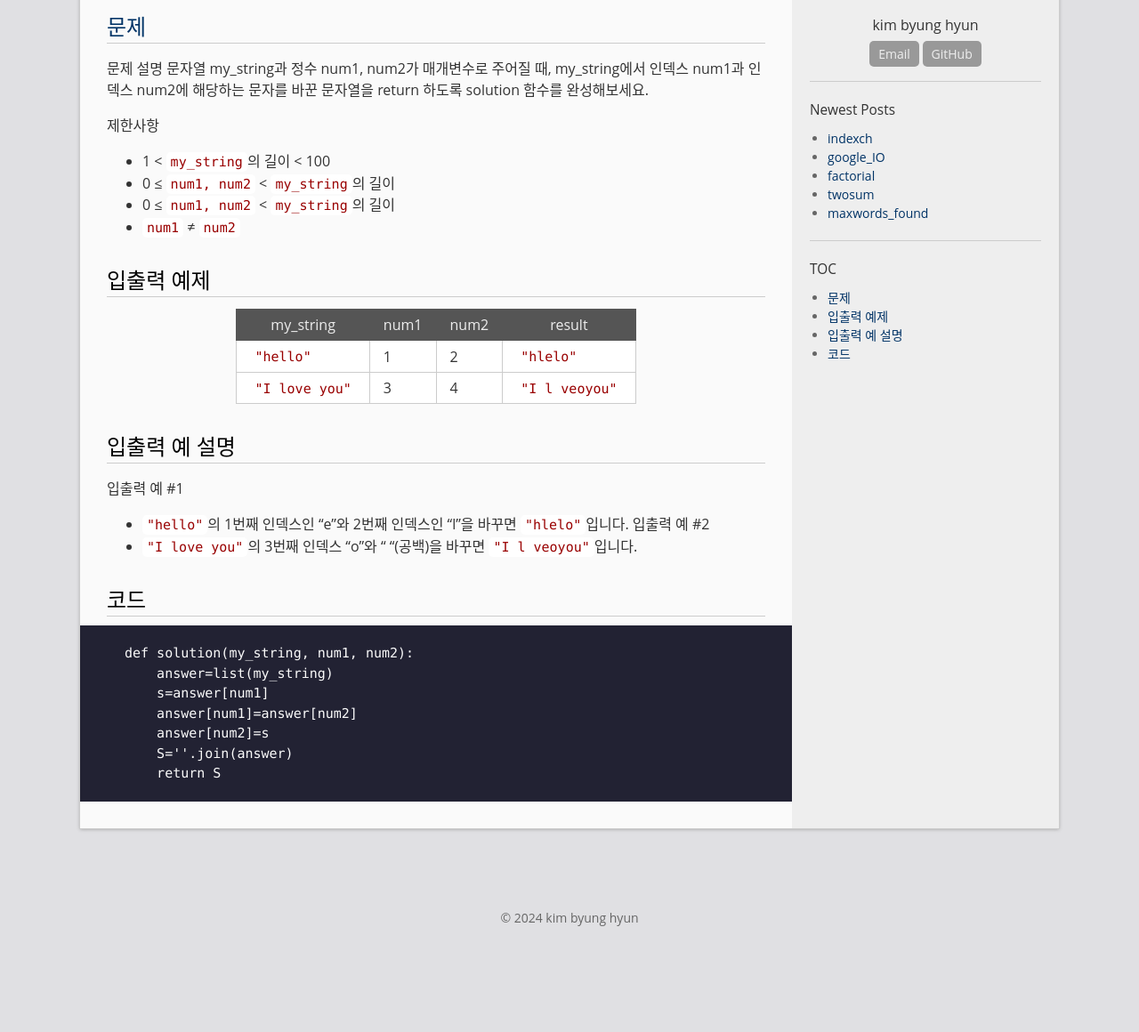
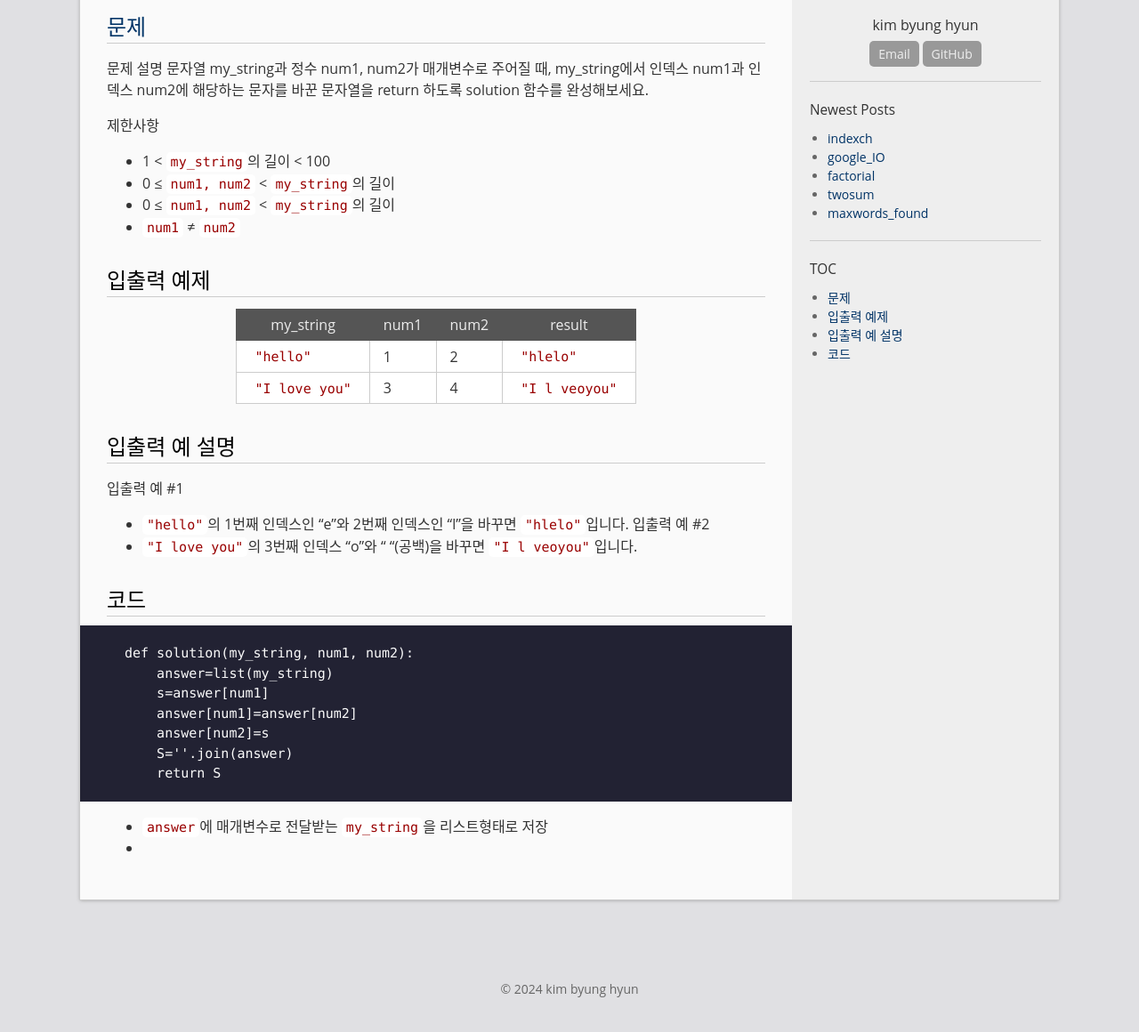
Before and after one commit to bh6366632/bh6366632.github.com, a Jekyll site: the page built from _posts/2024-04-15-indexch.md, in a window 1280 px wide, cut to the strip 261-1443 px from the top of the page. Shown: the top 1160 px of the strip at 89% size. Built offline with Jekyll 4.4.1, drawn with Linux system fonts in a browser that asks for light colours; before the commit the page ends 1363 px from its top, so only the background shows below that.

Commit message:
Update 2024-04-15-indexch.md

````diff
--- a/_posts/2024-04-15-indexch.md
+++ b/_posts/2024-04-15-indexch.md
@@ -42,3 +42,6 @@ def solution(my_string, num1, num2):
     S=''.join(answer)
     return S
 ```
+
+- `answer`에 매개변수로 전달받는 `my_string`을 리스트형태로 저장
+-
````
